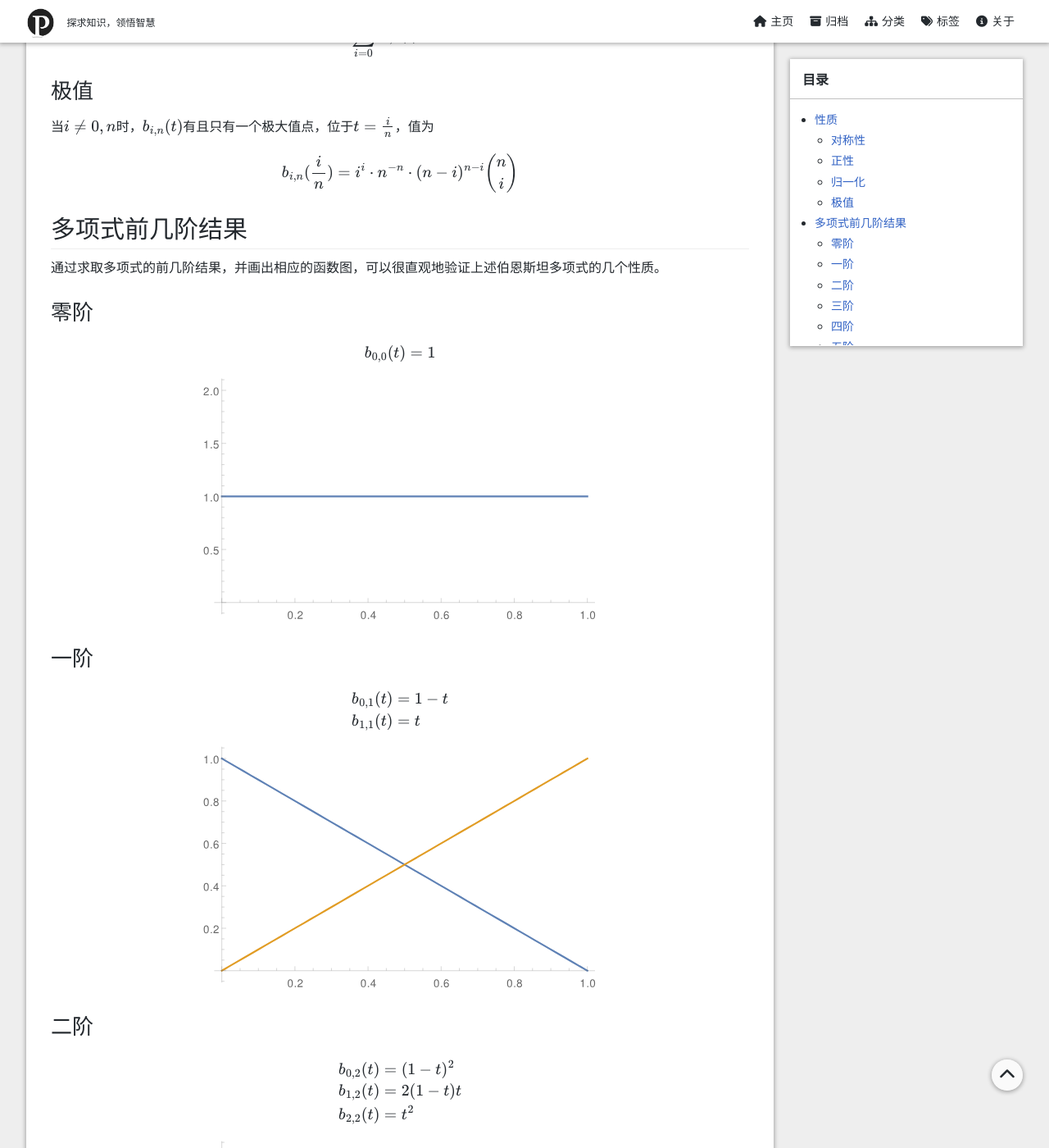
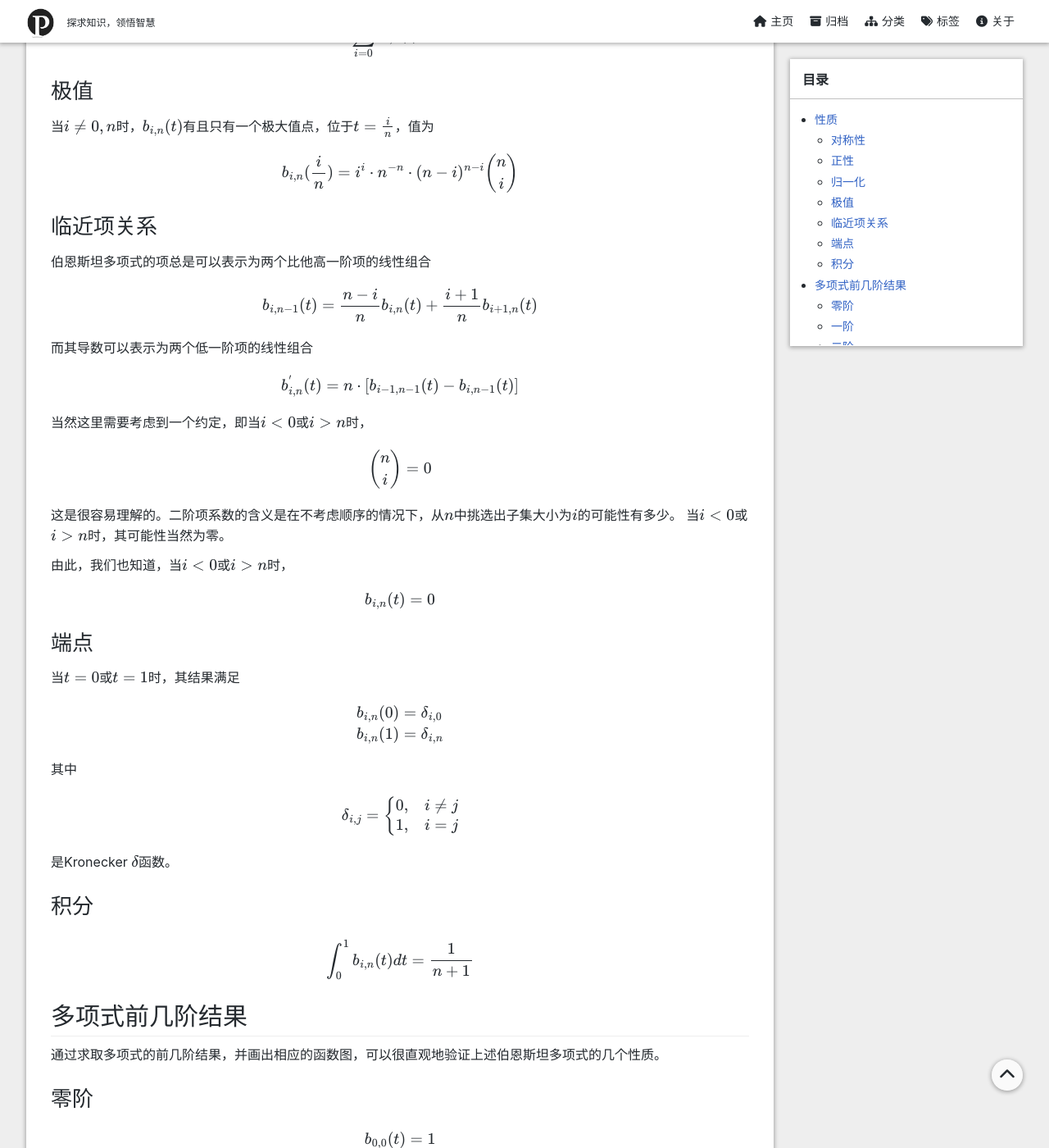
Before and after one commit to pyericz/blog, a Jekyll site: the page built from _posts/2017-09-06-bernstein-polynomial.md, in a window 1280 px wide and 1400 px high, scrolled down 1051 px. Shown: the whole window at 82% size. Built offline with Jekyll 4.4.1, drawn with Linux system fonts in a browser that asks for light colours; nearby versions of some CDN libraries; formulas are drawn with MathJax 3; comment, search, counter and statistics services are not loaded; a style sheet for code colours, icons or effects is not loaded.

Commit message:
update bernstein-polynomial

```diff
--- a/_posts/2017-09-06-bernstein-polynomial.md
+++ b/_posts/2017-09-06-bernstein-polynomial.md
@@ -62,6 +62,66 @@ $$
 
 $$
 b_{i,n}(\frac{i}{n}) = i^i\cdot n^{-n} \cdot (n-i)^{n-i} \binom{n}{i}
+$$
+
+### 临近项关系
+
+伯恩斯坦多项式的项总是可以表示为两个比他高一阶项的线性组合
+
+$$
+b_{i,n-1}(t) = \frac{n-i}{n}b_{i,n}(t) + \frac{i+1}{n}b_{i+1,n}(t)
+$$
+
+而其导数可以表示为两个低一阶项的线性组合
+
+$$
+b_{i,n}^{'}(t) = n\cdot[b_{i-1,n-1}(t)-b_{i,n-1}(t)]
+$$
+
+
+当然这里需要考虑到一个约定，即当$$i<0$$或$$i>n$$时，
+
+$$
+\binom{n}{i} = 0
+$$
+
+这是很容易理解的。二阶项系数的含义是在不考虑顺序的情况下，从$$n$$中挑选出子集大小为$$i$$的可能性有多少。
+当$$i<0$$或$$i>n$$时，其可能性当然为零。
+
+由此，我们也知道，当$$i<0$$或$$i>n$$时，
+
+
+$$
+b_{i,n}(t) = 0
+$$
+
+### 端点
+
+当$$t=0$$或$$t=1$$时，其结果满足
+
+$$
+\begin{align}
+b_{i,n}(0) &= \delta_{i, 0}\\
+b_{i,n}(1) &= \delta_{i, n}\\
+\end{align}
+$$
+
+其中
+
+$$
+\delta_{i,j} =
+\begin{cases}
+0, &i \neq j\\
+1, &i = j
+\end{cases}
+$$
+
+是Kronecker $$\delta$$函数。
+
+### 积分
+
+$$
+\int_{0}^{1} b_{i,n}(t) dt = \frac{1}{n+1}
 $$
 
 ## 多项式前几阶结果
```
